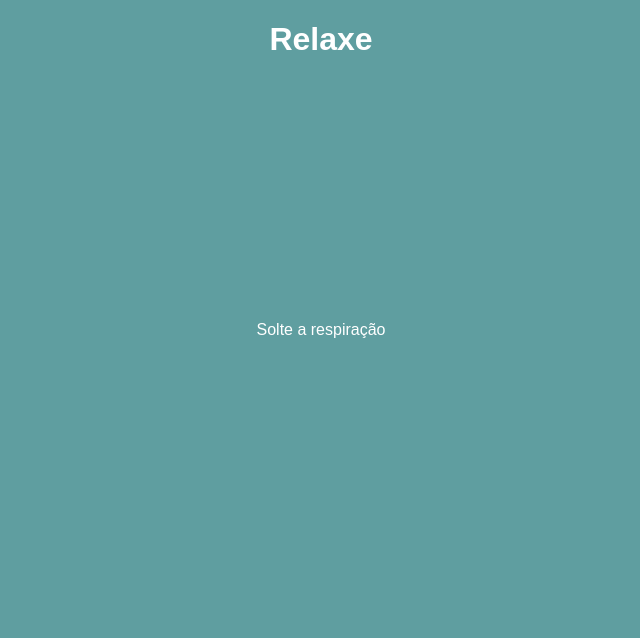
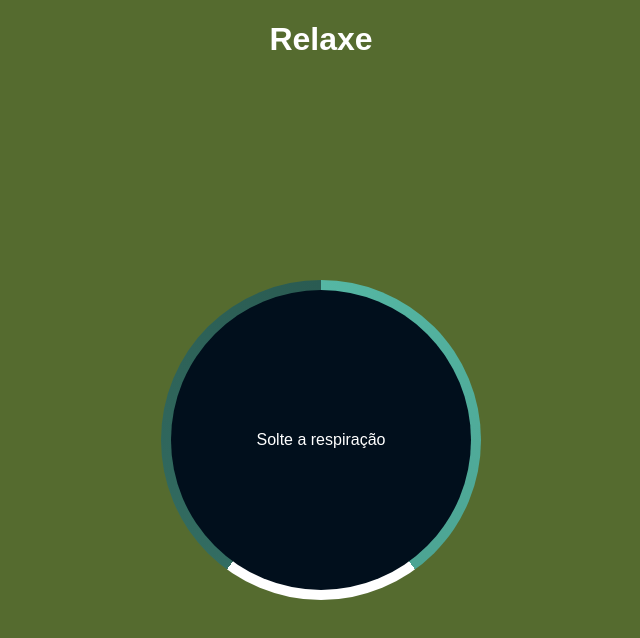
Before and after one commit to philipheferreira/Site-medita-o-e-relaxamento----Javascript-Css-HTML, a plain HTML site: page index.html in a window 1280 px wide. Shown: the whole page, without its empty margins (319-959 px from the left). Drawn offline with Linux system fonts and the light colour scheme.

Commit message:
atualização visual -> circulo

```diff
--- a/index.html
+++ b/index.html
@@ -16,13 +16,13 @@
 
         <h1>Relaxe</h1>
 
-        <div class="container">
+        <div class="container" id="container">
             <div class="circulo"></div>
 
             <p id="texto"></p>
 
-            <div class="pointer-container">
-                <div class="pointer"> </div>
+            <div class="ponto-container">
+                <span class="ponto"> </span>
             </div>
 
             <div class="gradiente-circulo"> </div>
--- a/style.css
+++ b/style.css
@@ -3,14 +3,14 @@
 }
 
 body {
-    background:    #5F9EA0 no-repeat center center/cover;
+    background: #556B2F no-repeat center center/cover;
   color: #fff;
-    font-family: sans-serif;
+  font-family: 'Montserrat', sans-serif;
   min-height: 100vh;
   overflow: hidden;
+  display: flex;
   flex-direction: column;
   align-items: center;
-    text-align: center;
   margin: 0;
 }
 
@@ -18,9 +18,38 @@ body {
     display: flex;
     align-items: center;
     justify-content: center;
-    height: 500px;
-    margin: 300px;
     margin: auto;
+    height: 300px;
+    width: 300px;
     position: relative;
     transform: scale(1);
 }
+
+.gradiente-circulo{
+    background: conic-gradient(
+    #55b7a4 0%,
+    #4ca493 40%,
+    #fff 40%,
+    #fff 60%,
+    #336d62 60%,
+    #2a5b52 100%
+  );
+    height: 320px;
+    width: 320px;
+    z-index: -2;
+    border-radius: 50%;
+    position: absolute;
+    top: -10px;
+    left: -10px;
+}
+
+.circulo{
+    background-color: #010f1c;
+    height: 100%;
+    width: 100%;
+    border-radius: 50%;
+    position: absolute;
+    top: 0;
+    left: 0;
+    z-index: -1;
+}
```
Lines whose indentation alone changed are shown as unchanged.
